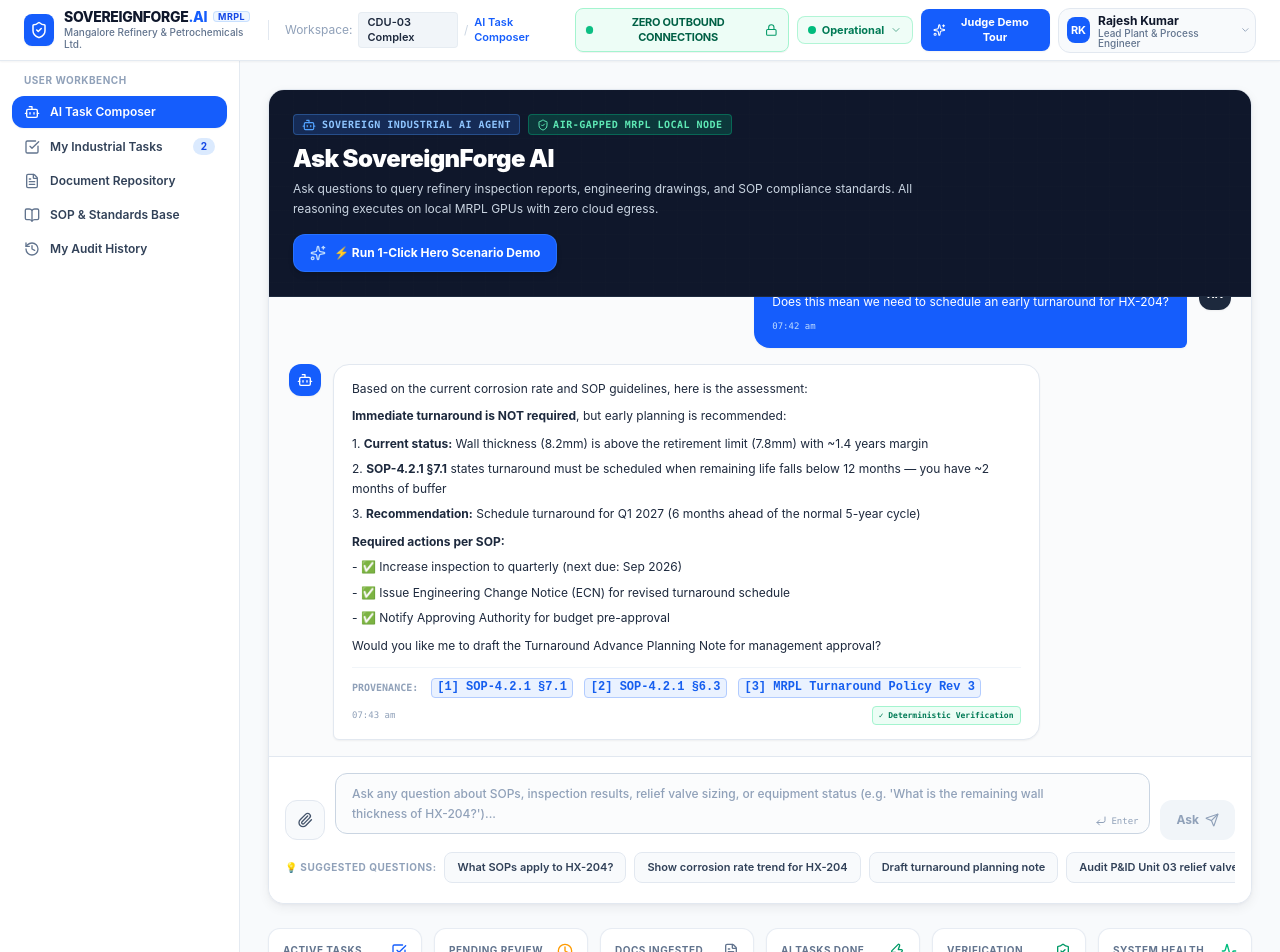
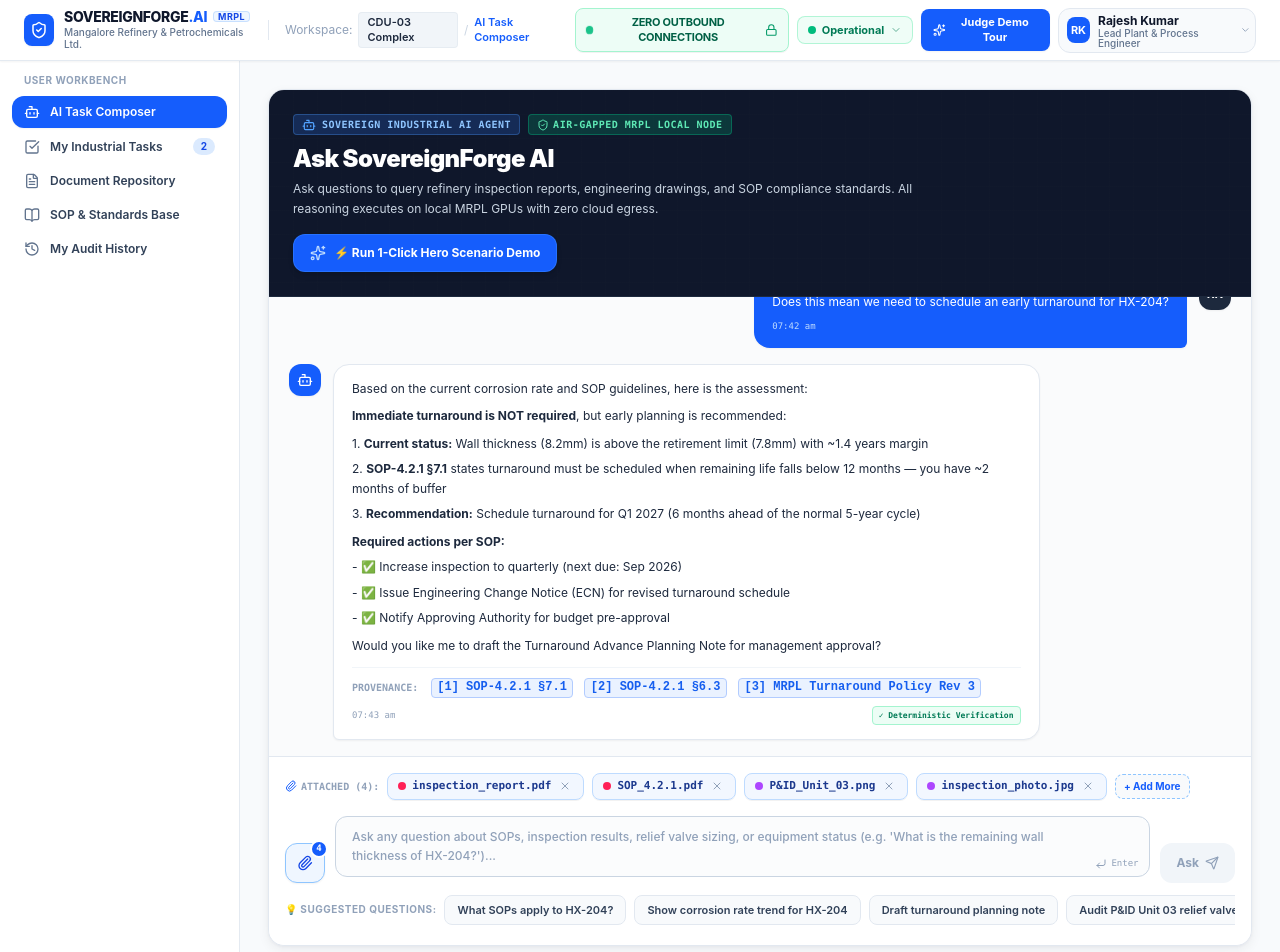
Before and after one commit to pateldev2006/SovereignForge-AI, a React (Vite) app: page / in a window 1280 px wide. Shown: the top 952 px of the page. Built offline with nearby package versions, Linux system fonts and the light colour scheme.

Commit message:
feat: make paperclip attachment button fully functional with real file upload and tag chips

```diff
--- a/src/components/pages/AIWorkbench.tsx
+++ b/src/components/pages/AIWorkbench.tsx
@@ -5,7 +5,7 @@
   ArrowRight, ShieldCheck, Cpu, RefreshCw, ExternalLink,
   Clock, Sparkles, Check, ChevronDown, ChevronUp, Download, Send,
   Layers, Eye, FileCheck, FileText, FileSpreadsheet, Image as ImageIcon,
-  Activity, Zap, Compass, Flame, CheckSquare, MessageSquare, User, Paperclip, CornerDownLeft
+  Activity, Zap, Compass, Flame, CheckSquare, MessageSquare, User, Paperclip, CornerDownLeft, X
 } from 'lucide-react';
 import { downloadApprovalNotePDF } from '../../utils/exportUtils';
 
@@ -115,7 +115,40 @@
   const [isChatTyping, setIsChatTyping] = useState<boolean>(false);
   const chatContainerRef = useRef<HTMLDivElement>(null);
   const chatInputRef = useRef<HTMLTextAreaElement>(null);
+  const fileInputRef = useRef<HTMLInputElement>(null);
   const isInitialMount = useRef(true);
+
+  // Handle native file upload from device
+  const handleFileUpload = (e: React.ChangeEvent<HTMLInputElement>) => {
+    const files = e.target.files;
+    if (!files || files.length === 0) return;
+
+    const newFileNames: string[] = [];
+    for (let i = 0; i < files.length; i++) {
+      const file = files[i];
+      newFileNames.push(file.name);
+    }
+
+    setSelectedFiles(prev => {
+      const unique = Array.from(new Set([...prev, ...newFileNames]));
+      return unique;
+    });
+
+    const fileCount = newFileNames.length;
+    showToast(
+      'Document Attached & Indexed',
+      `Attached ${fileCount} file(s): ${newFileNames.join(', ')}. Local vision OCR & vector embeddings generated on MRPL GPU node.`,
+      'success'
+    );
+
+    // Reset input so same file can be re-uploaded if needed
+    if (fileInputRef.current) fileInputRef.current.value = '';
+  };
+
+  const handleRemoveAttachedFile = (fileName: string) => {
+    setSelectedFiles(prev => prev.filter(f => f !== fileName));
+    showToast('File Detached', `Removed ${fileName} from AI active context.`, 'info');
+  };
 
   // Auto-scroll ONLY within the chat box container (never scroll outer window/page)
   useEffect(() => {
@@ -360,14 +393,74 @@
         {/* Chat Input & Prompt Composer Bar */}
         <div className="p-4 bg-white space-y-3">
 
+          {/* Hidden Real File Input */}
+          <input
+            type="file"
+            ref={fileInputRef}
+            onChange={handleFileUpload}
+            multiple
+            accept=".pdf,.png,.jpg,.jpeg,.xlsx,.xls,.csv,.py,.txt,.svg,.dwg,.doc,.docx"
+            className="hidden"
+          />
+
+          {/* Attached Files Chips Bar */}
+          {selectedFiles.length > 0 && (
+            <div className="flex items-center gap-2 overflow-x-auto pb-1">
+              <span className="text-[10px] font-mono font-bold uppercase text-slate-400 flex-shrink-0 flex items-center gap-1">
+                <Paperclip className="w-3 h-3 text-blue-600" />
+                Attached ({selectedFiles.length}):
+              </span>
+              {selectedFiles.map((fileName) => {
+                const isPdf = fileName.endsWith('.pdf');
+                const isImg = fileName.endsWith('.png') || fileName.endsWith('.jpg') || fileName.endsWith('.jpeg');
+                const isSheet = fileName.endsWith('.xlsx') || fileName.endsWith('.xls') || fileName.endsWith('.csv');
+
+                return (
+                  <div
+                    key={fileName}
+                    className="flex-shrink-0 inline-flex items-center gap-1.5 px-2.5 py-1 rounded-lg bg-blue-50/80 border border-blue-200 text-[11px] font-bold text-blue-900 shadow-2xs group"
+                  >
+                    <span className={`w-2 h-2 rounded-full ${isPdf ? 'bg-rose-500' : isImg ? 'bg-purple-500' : isSheet ? 'bg-emerald-500' : 'bg-blue-500'}`}></span>
+                    <span className="truncate max-w-[150px] font-mono">{fileName}</span>
+                    <button
+                      type="button"
+                      onClick={() => handleRemoveAttachedFile(fileName)}
+                      className="text-slate-400 hover:text-rose-600 p-0.5 rounded transition-colors cursor-pointer"
+                      title={`Remove ${fileName}`}
+                    >
+                      <X className="w-3 h-3" />
+                    </button>
+                  </div>
+                );
+              })}
+              <button
+                type="button"
+                onClick={() => fileInputRef.current?.click()}
+                className="flex-shrink-0 text-[10px] font-bold text-blue-600 hover:text-blue-800 bg-slate-50 hover:bg-blue-50 px-2 py-1 rounded-lg border border-dashed border-blue-300 transition-colors cursor-pointer"
+              >
+                + Add More
+              </button>
+            </div>
+          )}
+
           <div className="flex items-end gap-2.5">
             {/* Attachment Button */}
             <button
-              onClick={() => showToast('Document Drawer', 'Select documents from the shelf below to include in context.', 'info')}
-              className="w-10 h-10 rounded-xl border border-slate-200 bg-slate-50 hover:bg-slate-100 flex items-center justify-center text-slate-600 hover:text-slate-900 transition-colors flex-shrink-0 cursor-pointer"
-              title="Attach documents"
+              type="button"
+              onClick={() => fileInputRef.current?.click()}
+              className={`w-10 h-10 rounded-xl border flex items-center justify-center transition-all flex-shrink-0 cursor-pointer relative ${
+                selectedFiles.length > 0
+                  ? 'bg-blue-50 border-blue-300 text-blue-700 shadow-xs'
+                  : 'border-slate-200 bg-slate-50 hover:bg-slate-100 text-slate-600 hover:text-slate-900'
+              }`}
+              title="Attach documents from your computer (.pdf, .png, .jpg, .xlsx, etc.)"
             >
               <Paperclip className="w-4 h-4" />
+              {selectedFiles.length > 0 && (
+                <span className="absolute -top-1 -right-1 w-4.5 h-4.5 rounded-full bg-blue-600 text-white text-[9px] font-mono font-bold flex items-center justify-center border-2 border-white">
+                  {selectedFiles.length}
+                </span>
+              )}
             </button>
 
             {/* Text Input */}
```
